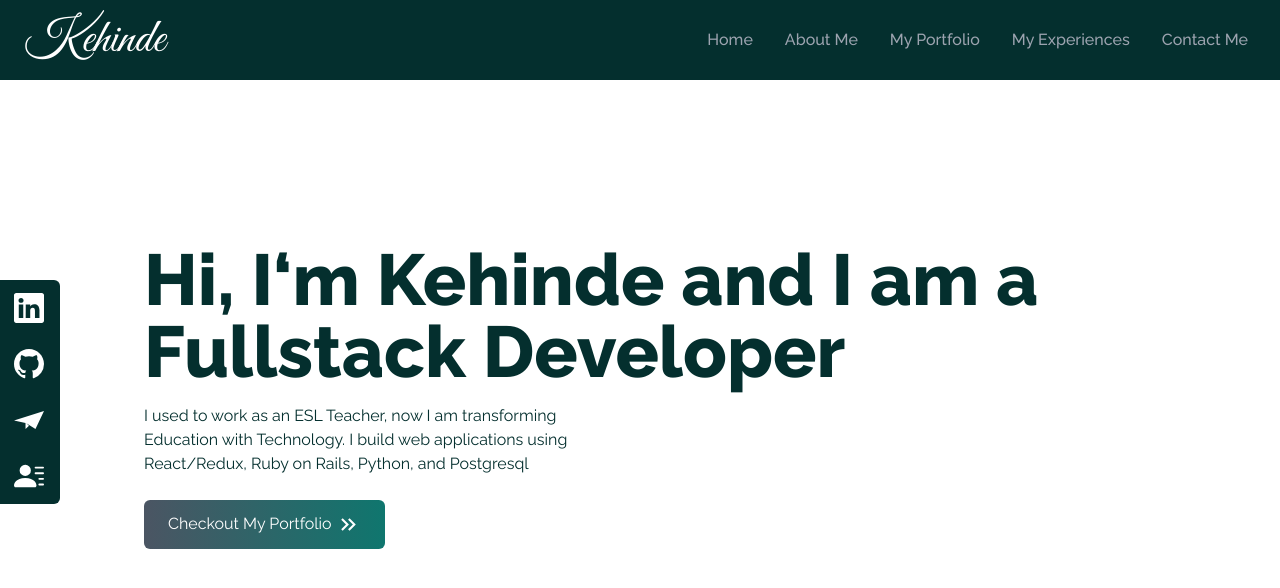
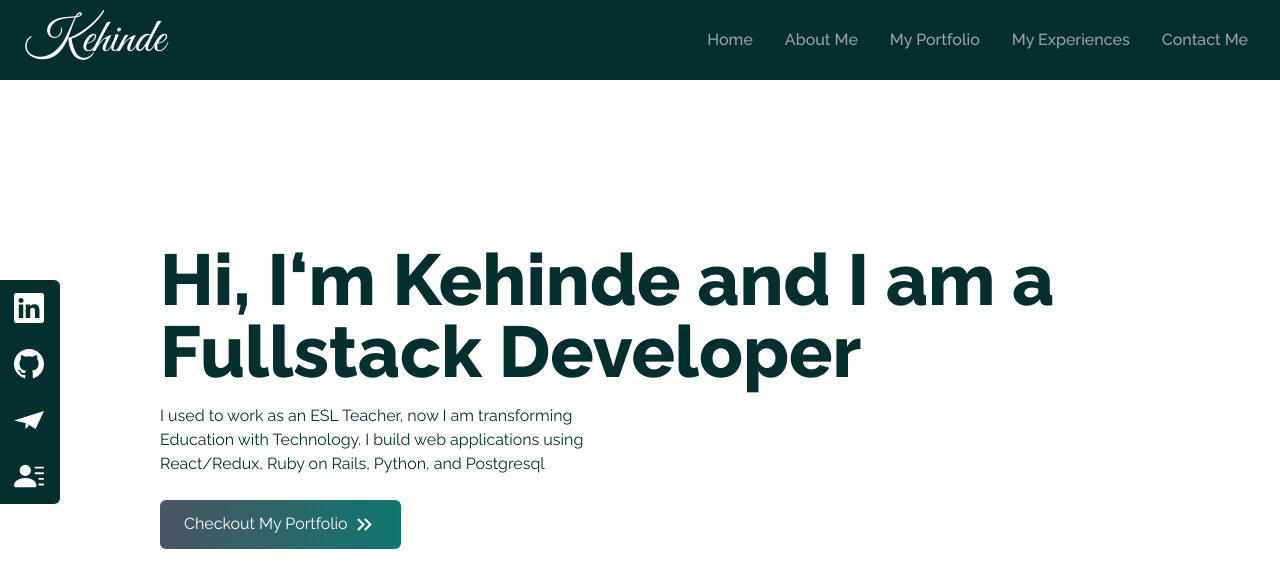
Before and after one commit to Armynerh/my-portfolio, a React (Create React App) app: page / in a window 1280 px wide. Shown: the top 588 px of the page. Built offline with nearby package versions, Linux system fonts and the light colour scheme.

Commit message:
modify heading

```diff
--- a/src/components/Home.jsx
+++ b/src/components/Home.jsx
@@ -4,7 +4,7 @@ import { MdOutlineKeyboardDoubleArrowRight } from 'react-icons/md';
 function Home() {
   return (
     <div name="home" className="h-screen w-full">
-      <div className="max-w-screen-lg mx-auto flex flex-col item-center justify-center h-full px-4 md:flex-row">
+      <div className="max-w-screen-lg mx-auto flex flex-col item-center justify-center h-full px-8 md:flex-row">
         <div className="flex flex-col justify-center h-full">
           <h2 className="text-5xl sm:text-7xl font-extrabold text-teal-950">Hi, I&lsquo;m Kehinde and I am a Fullstack Developer</h2>
           <p className="text-teal-950 py-4 max-w-md">
```
